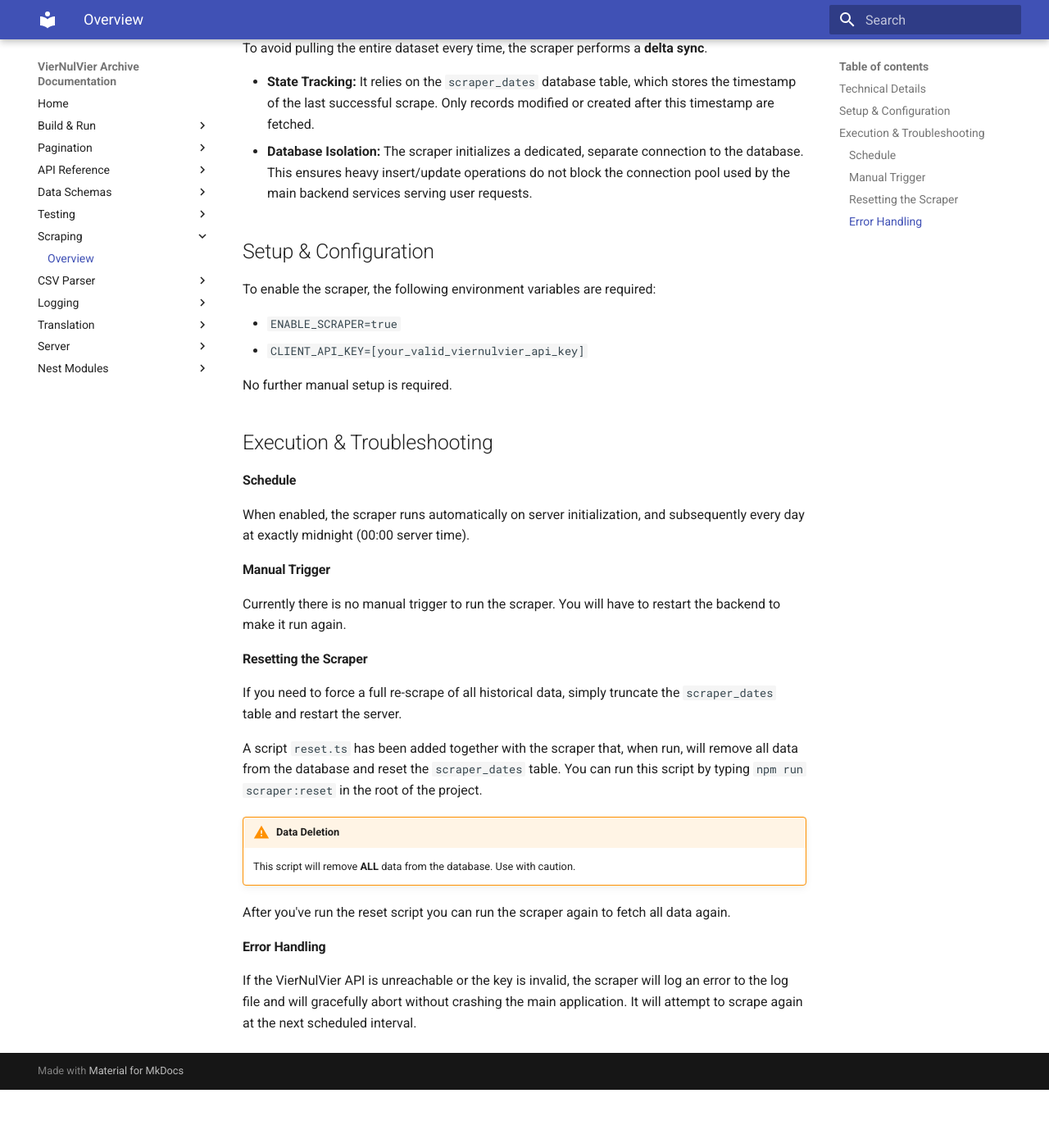
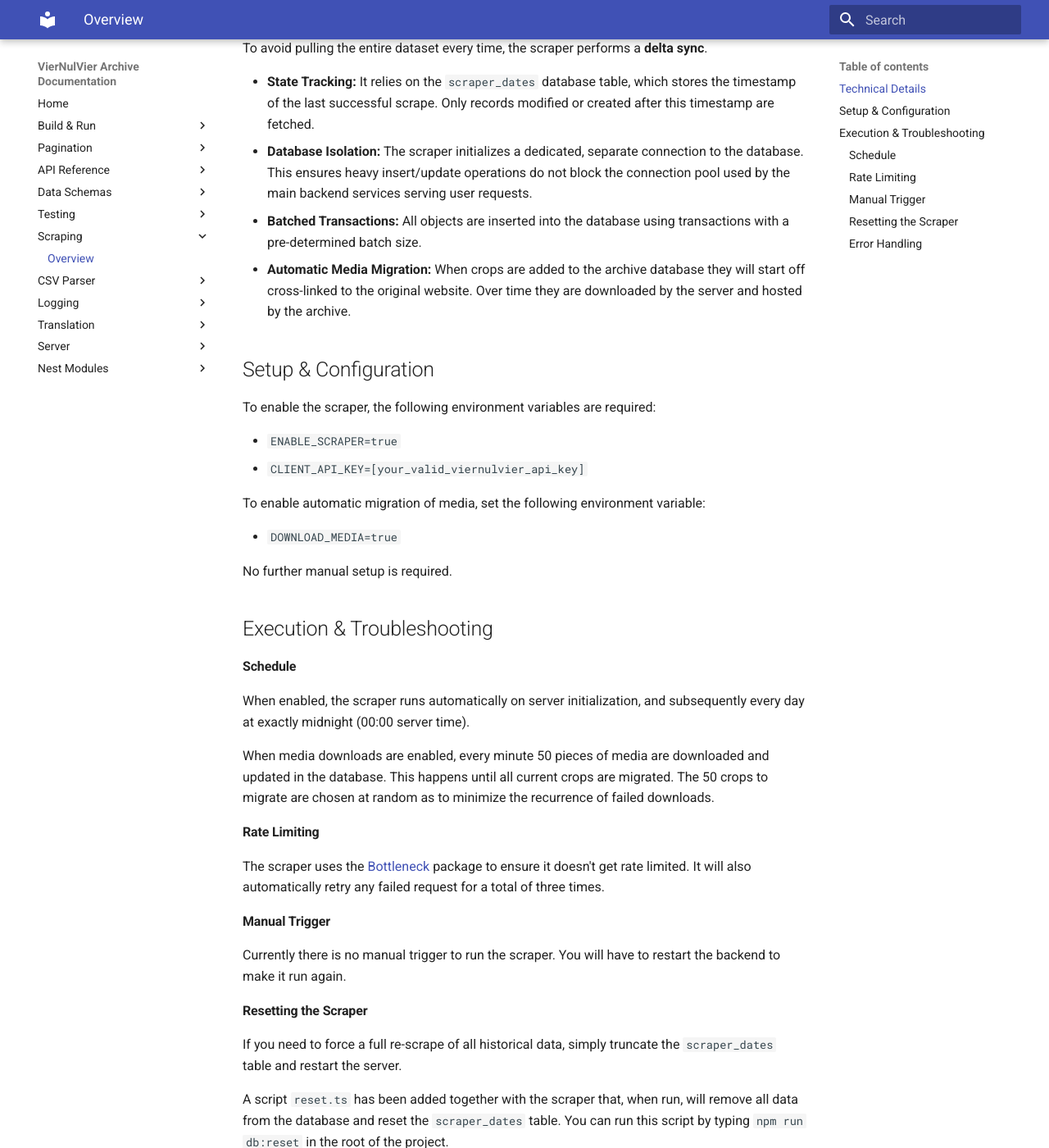
Before and after one commit to SELab-2/viernulvier-4, an MkDocs documentation site: the page built from docs/scraping/index.md, in a window 1280 px wide and 1400 px high, scrolled down 452 px. Shown: the whole window at 82% size. Built offline with MkDocs 1.6.1 and Material for MkDocs 9.7.7, drawn with Linux system fonts in a browser that asks for light colours; the version menu is left out; before the commit the page ends 1781 px from its top, so only the background shows below that; some of the changed text lies outside the part shown.

Commit message:
Updated the Scraper documentation

```diff
--- a/docs/scraping/index.md
+++ b/docs/scraping/index.md
@@ -1,6 +1,6 @@
 # Scraping Overview
 
-The backend comes with a built-in scheduled scraper that automatically syncs data from the [VierNulVier API](https://www.viernulvier.gent/api) into our database archive. Specifically, it pulls productions, events, genres, prices and halls.
+The backend comes with a built-in scheduled scraper that automatically syncs data from the [VierNulVier API](https://www.viernulvier.gent/api) into our database archive. Specifically, it pulls productions, events, genres, prices, halls, galleries, items and crops.
 
 For CSV import documentation, see the CSV Parser section:
 
@@ -14,6 +14,8 @@
 
 * **State Tracking:** It relies on the `scraper_dates` database table, which stores the timestamp of the last successful scrape. Only records modified or created after this timestamp are fetched.
 * **Database Isolation:** The scraper initializes a dedicated, separate connection to the database. This ensures heavy insert/update operations do not block the connection pool used by the main backend services serving user requests.
+* **Batched Transactions:** All objects are inserted into the database using transactions with a pre-determined batch size.
+* **Automatic Media Migration:** When crops are added to the archive database they will start off cross-linked to the original website. Over time they are downloaded by the server and hosted by the archive.
 
 ## Setup & Configuration
 
@@ -21,6 +23,10 @@
 
 * `ENABLE_SCRAPER=true`
 * `CLIENT_API_KEY=[your_valid_viernulvier_api_key]`
+
+To enable automatic migration of media, set the following environment variable:
+
+* `DOWNLOAD_MEDIA=true`
 
 No further manual setup is required.
 
@@ -30,6 +36,12 @@
 
 When enabled, the scraper runs automatically on server initialization, and subsequently every day at exactly midnight (00:00 server time).
 
+When media downloads are enabled, every minute 50 pieces of media are downloaded and updated in the database. This happens until all current crops are migrated. The 50 crops to migrate are chosen at random as to minimize the recurrence of failed downloads.
+
+#### Rate Limiting
+
+The scraper uses the [Bottleneck](https://www.npmjs.com/package/bottleneck) package to ensure it doesn't get rate limited. It will also automatically retry any failed request for a total of three times.
+
 #### Manual Trigger
 
 Currently there is no manual trigger to run the scraper. You will have to restart the backend to make it run again.
@@ -38,7 +50,7 @@
 
 If you need to force a full re-scrape of all historical data, simply truncate the `scraper_dates` table and restart the server.
 
-A script `reset.ts` has been added together with the scraper that, when run, will remove all data from the database and reset the `scraper_dates` table. You can run this script by typing `npm run scraper:reset` in the root of the project.
+A script `reset.ts` has been added together with the scraper that, when run, will remove all data from the database and reset the `scraper_dates` table. You can run this script by typing `npm run db:reset` in the root of the project.
 
 !!! warning "Data Deletion"
     This script will remove **ALL** data from the database. Use with caution.
@@ -47,4 +59,4 @@
 
 #### Error Handling
 
-If the VierNulVier API is unreachable or the key is invalid, the scraper will log an error to the log file and will gracefully abort without crashing the main application. It will attempt to scrape again at the next scheduled interval.
+If the VierNulVier API is unreachable or the key is invalid, the scraper will log an error to the log file (specified with the `LOGGER_PATH` environment variable) and will gracefully abort without crashing the main application. It will attempt to scrape again at the next scheduled interval.
```
